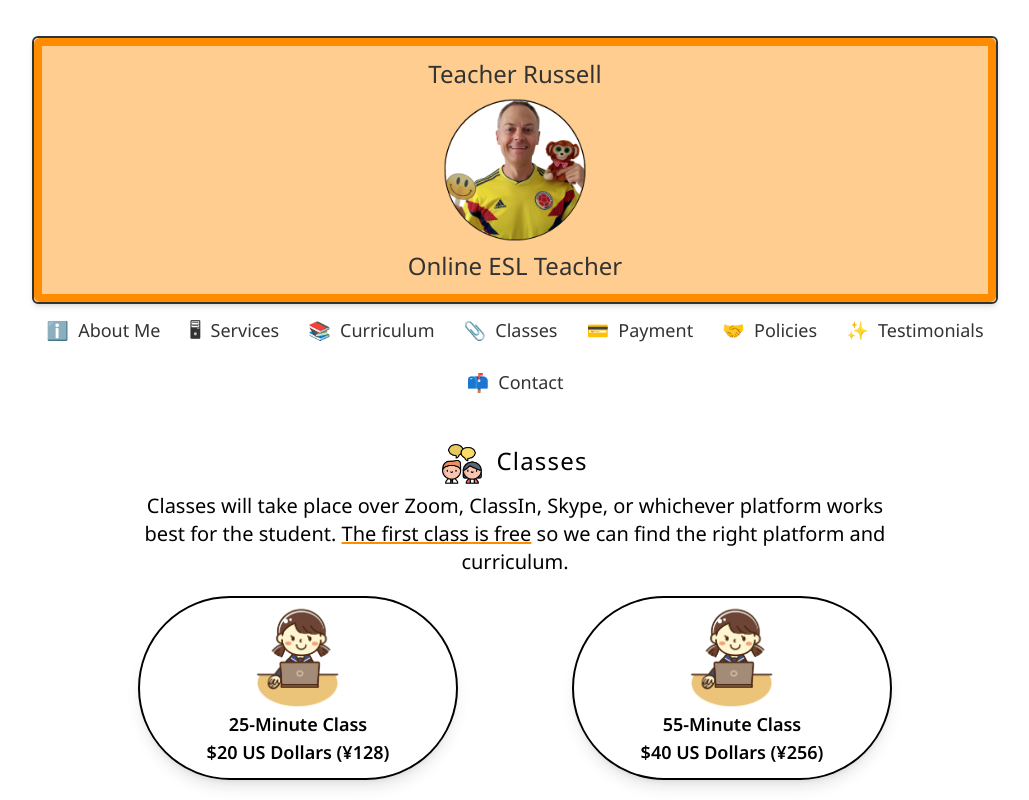
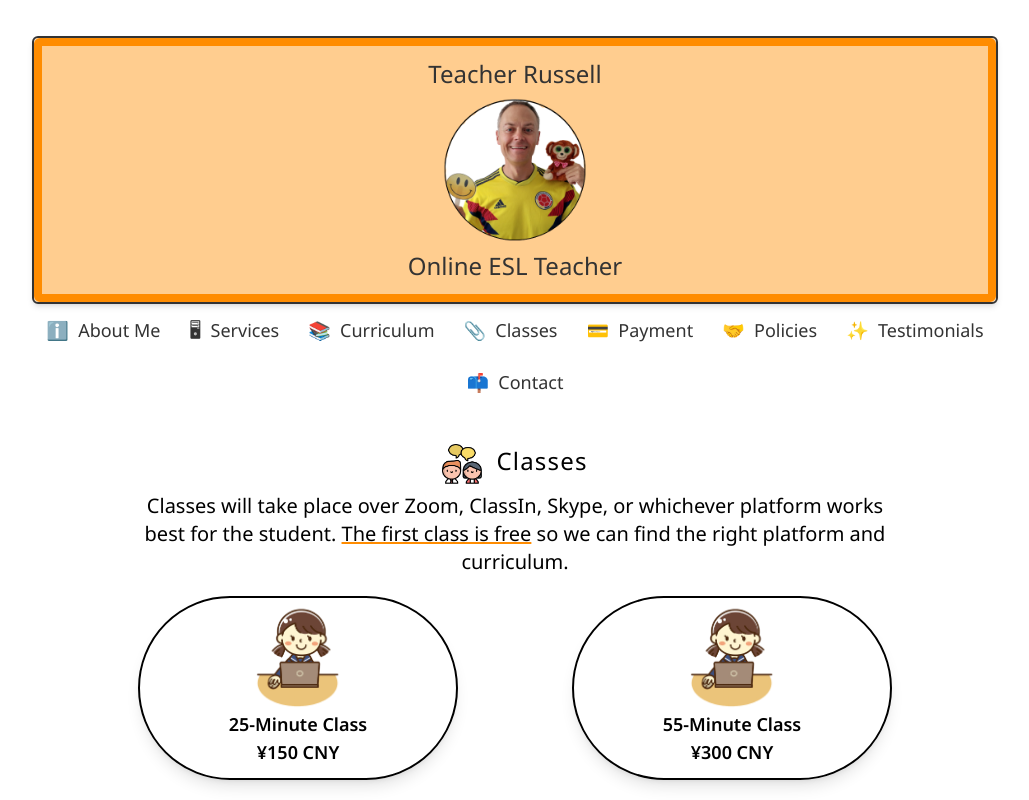
Before and after one commit to rusty-reebs/teacher-russell, a React (Create React App) app: page /classes in a window 1280 px wide. Shown: the top 800 px of the page, without its empty margins (125-1154 px from the left). Built offline with nearby package versions, Linux system fonts and the light colour scheme.

Commit message:
update pricing

```diff
--- a/src/components/Classes.js
+++ b/src/components/Classes.js
@@ -47,8 +47,8 @@ const Classes = (props) => {
             so we can find the right platform and curriculum.
           </h2>
           <div className="flex flex-col gap-5 lg:flex-row">
-            <ClassCard classTime="25" dollars="20" yuan="128" />
-            <ClassCard classTime="55" dollars="40" yuan="256" />
+            <ClassCard classTime="25" dollars="20" yuan="150" />
+            <ClassCard classTime="55" dollars="40" yuan="300" />
           </div>
         </div>
         <h2 className="text-center text-2xl pb-2">Packages</h2>
@@ -85,9 +85,7 @@ const ClassCard = ({ classTime, dollars, yuan }) => {
     <div className="mx-auto border-2 pb-3 w-80 rounded-full flex flex-col text-center font-bold shadow-lg">
       <img src={student} className="block h-28 mx-auto" alt="clipart" />
       <h2>{classTime}-Minute Class</h2>
-      <h1>
-        ${dollars} US Dollars (¥{yuan}){" "}
-      </h1>
+      <h1>¥{yuan} CNY</h1>
     </div>
   );
 };
```
